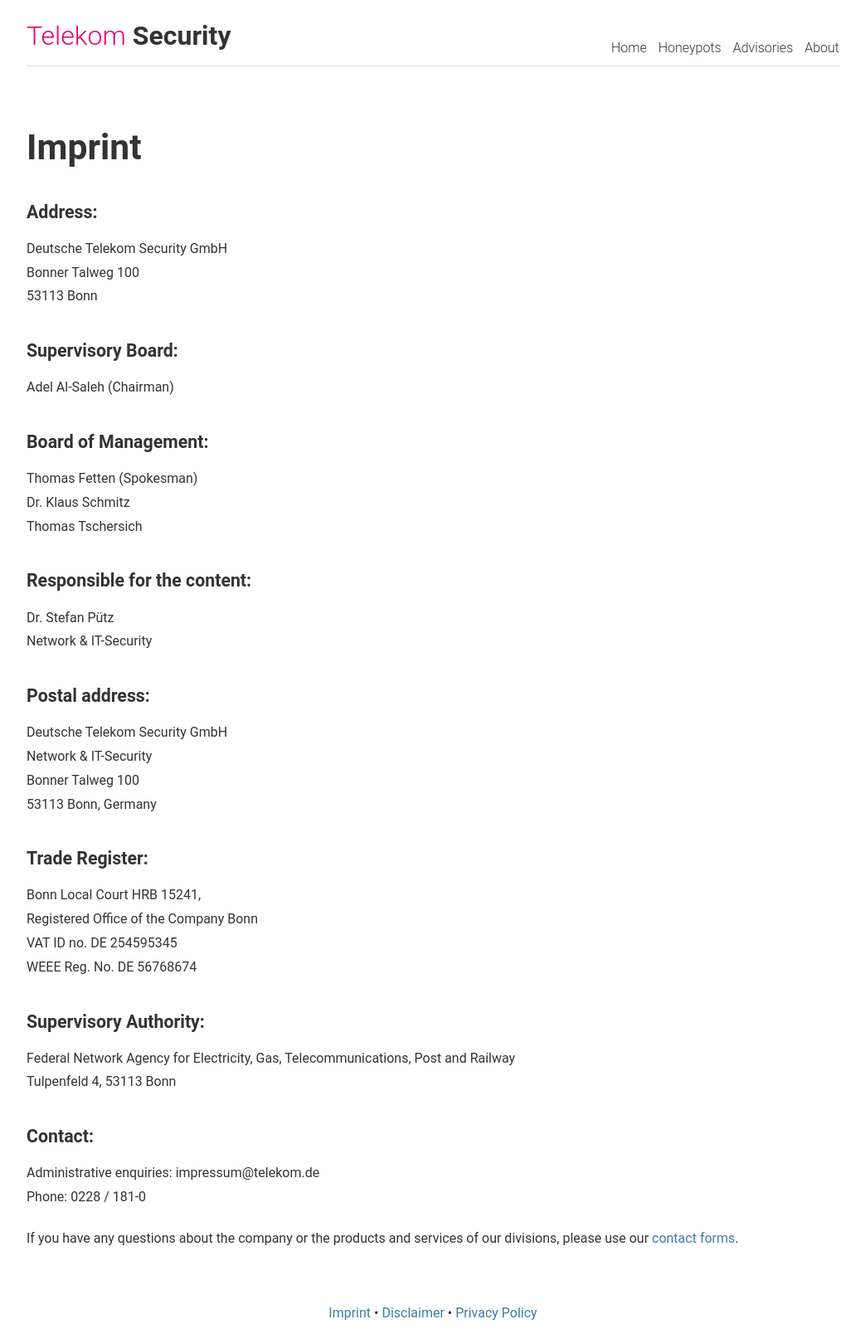
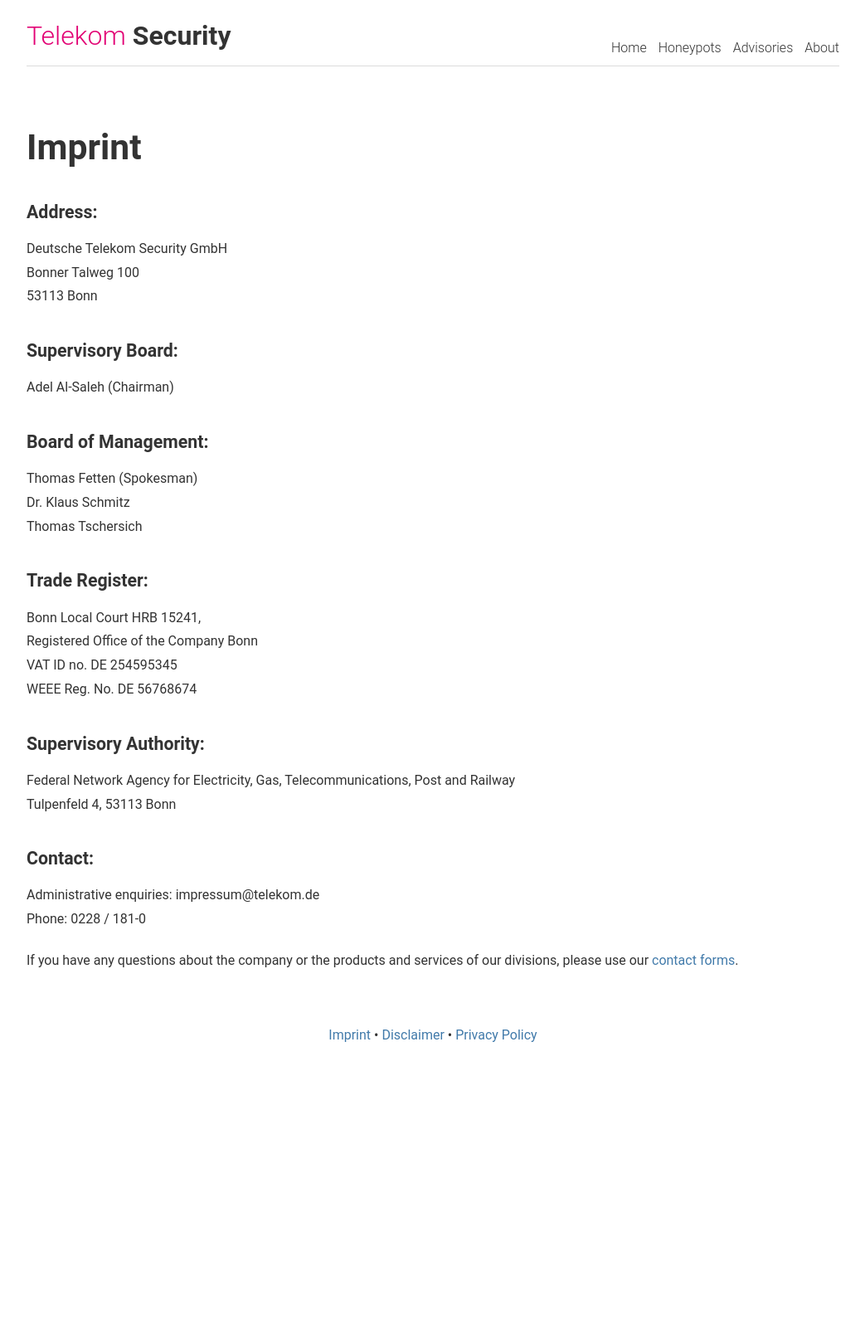
Before and after one commit to telekom-security/telekom-security.github.io, a Jekyll site: the page built from imprint.html, in a window 1280 px wide. Shown: the whole page at 83% size, without its empty margins (118-1161 px from the left). Built offline with Jekyll 4.4.1, drawn with Linux system fonts in a browser that asks for light colours; after the commit the page ends 1273 px from its top, so only the background shows below that.

Commit message:
Remove obsolete paragraphs from imprint

```diff
--- a/imprint.html
+++ b/imprint.html
@@ -13,12 +13,6 @@
 <h3 id="board-of-management-">Board of Management:</h3>
 <p>Thomas Fetten (Spokesman)<br>Dr. Klaus Schmitz<br>Thomas Tschersich  </p>
 
-<h3 id="responsible-for-the-content-">Responsible for the content:</h3>
-<p>Dr. Stefan Pütz<br>Network &amp; IT-Security  </p>
-
-<h3 id="postal-address-">Postal address:</h3>
-<p>Deutsche Telekom Security GmbH<br>Network &amp; IT-Security<br>Bonner Talweg 100<br>53113 Bonn, Germany  </p>
-
 <h3 id="trade-register-">Trade Register:</h3>
 <p>Bonn Local Court HRB 15241,<br>Registered Office of the Company Bonn<br>VAT ID no. DE 254595345<br>WEEE Reg. No. DE 56768674  </p>
 
```
